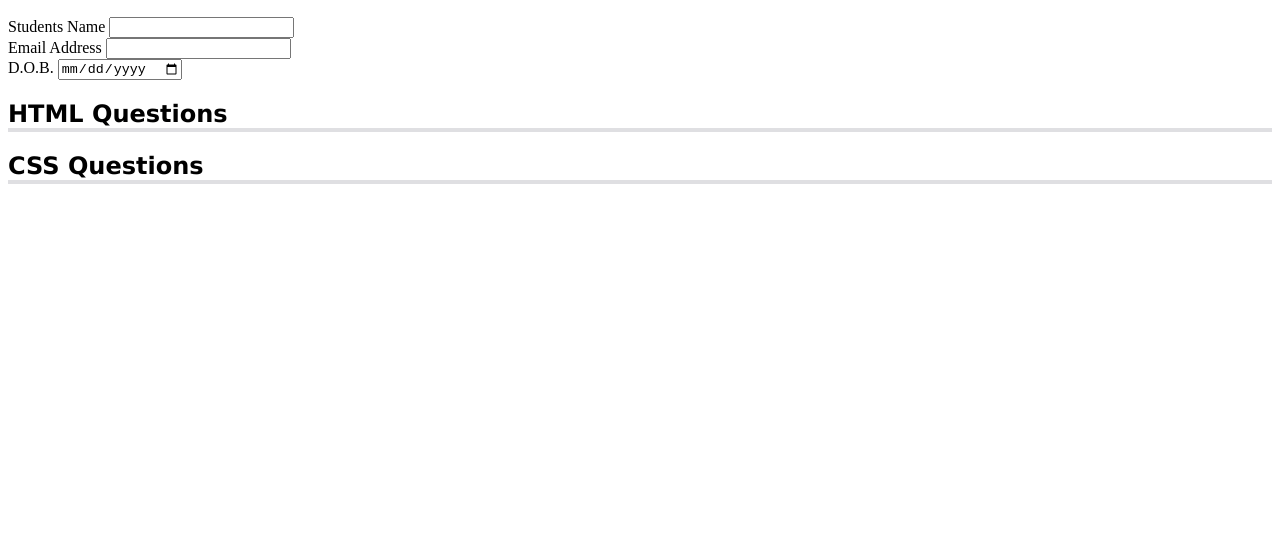
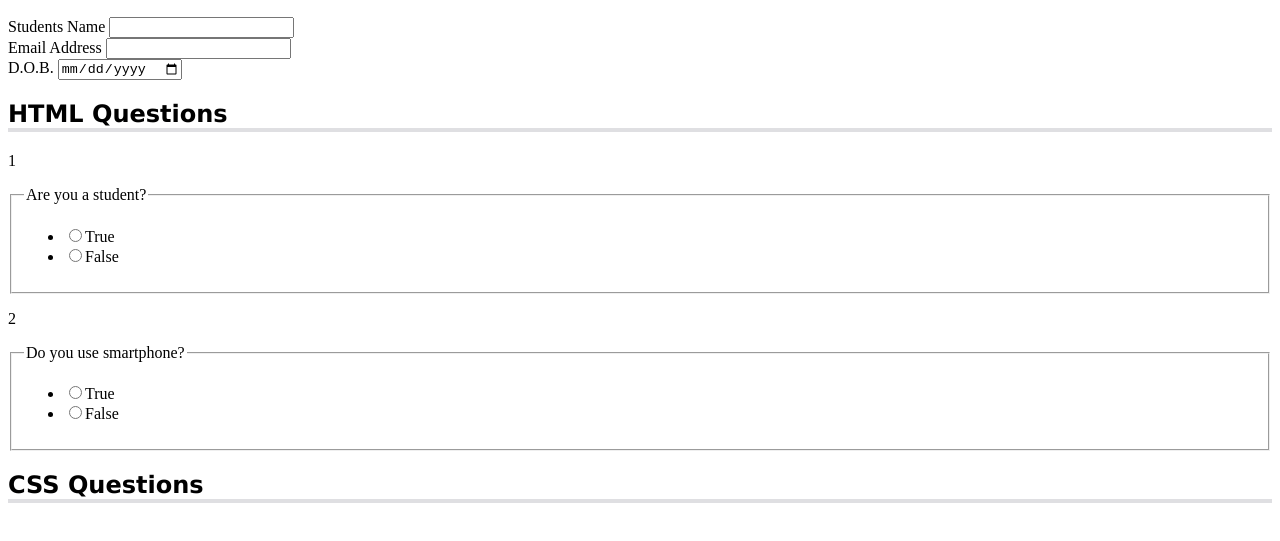
Before and after one commit to Abaljerind/building-a-quiz, a plain HTML site: page index.html in a window 1280 px wide. Shown: the part 113-654 px from the top of the page. Drawn offline with Linux system fonts and the light colour scheme.

Commit message:
add 2 div, inside each div add p, fieldset, legend, ul, and so on

```diff
--- a/index.html
+++ b/index.html
@@ -45,9 +45,58 @@
             <input id="date-of-birth" name="date-of-birth" type="date" />
           </div>
         </section>
+
         <section role="region" aria-labelledby="html-questions">
           <h2 id="html-questions">HTML Questions</h2>
+          <div class="question-block">
+            <p>1</p>
+            <fieldset class="question" name="question">
+              <legend>Are you a student?</legend>
+              <ul class="answers-list">
+                <li>
+                  <label for="q1-a1">
+                    <input id="q1-a1" type="radio" value="true" name="q1" />True
+                  </label>
+                </li>
+                <li>
+                  <label for="q1-a2">
+                    <input
+                      id="q1-a2"
+                      type="radio"
+                      value="false"
+                      name="q1"
+                    />False
+                  </label>
+                </li>
+              </ul>
+            </fieldset>
+          </div>
+
+          <div class="question-block">
+            <p>2</p>
+            <fieldset class="question" name="question">
+              <legend>Do you use smartphone?</legend>
+              <ul class="answers-list">
+                <li>
+                  <label for="q2-a1">
+                    <input id="q2-a1" type="radio" value="true" name="q2" />True
+                  </label>
+                </li>
+                <li>
+                  <label for="q2-a2">
+                    <input
+                      id="q2-a2"
+                      type="radio"
+                      value="false"
+                      name="q2"
+                    />False
+                  </label>
+                </li>
+              </ul>
+            </fieldset>
+          </div>
         </section>
+
         <section role="region" aria-labelledby="css-questions">
           <h2 id="css-questions">CSS Questions</h2>
         </section>
```
